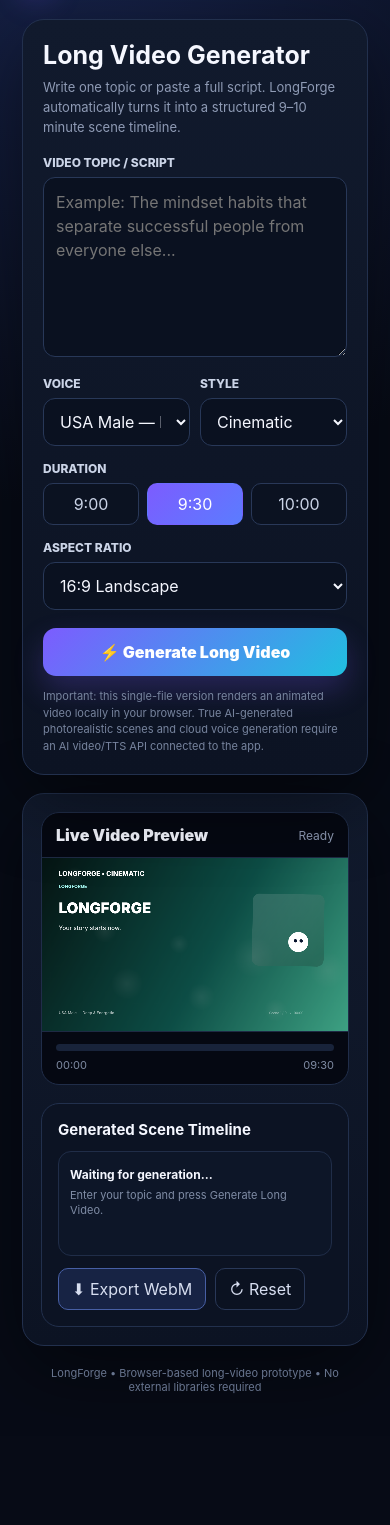
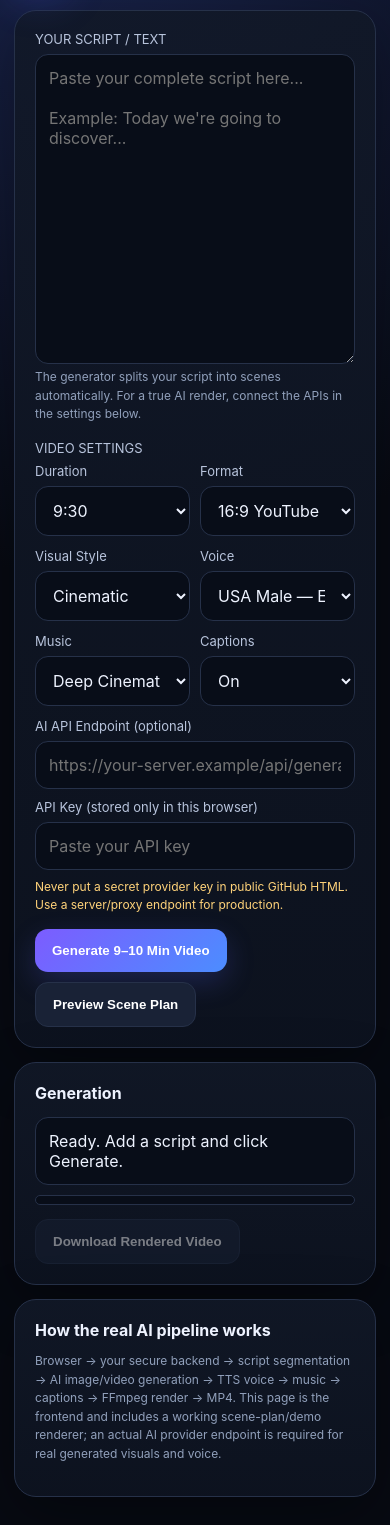
Before and after one commit to samirm987/Ai-, a plain HTML site: page index.html in a window 390 px wide. Shown: the part 82-1607 px from the top of the page. Before the commit the page ends 1518 px from the top, so only its background shows below. Drawn offline with Linux system fonts and the light colour scheme.

Commit message:
Add files via upload

```diff
--- a/index.html
+++ b/index.html
@@ -1,253 +1,80 @@
-<!DOCTYPE html>
+<!doctype html>
 <html lang="en">
 <head>
-<meta charset="UTF-8">
+<meta charset="utf-8">
 <meta name="viewport" content="width=device-width,initial-scale=1">
-<meta name="theme-color" content="#0b1020">
-<title>LongForge — Text to Long Video</title>
+<title>LongForge Pro — AI Long Video Studio</title>
 <style>
-*{box-sizing:border-box}
-:root{--bg:#070b16;--panel:#0e1527;--panel2:#121b31;--line:#22304d;--text:#f5f7ff;--muted:#8f9bb5;--accent:#7c5cff;--accent2:#20d9c3;--danger:#ff5c78}
-body{margin:0;background:radial-gradient(circle at 20% 0%,#17234b 0,#070b16 38%),#070b16;color:var(--text);font-family:Inter,system-ui,-apple-system,Segoe UI,Roboto,Arial,sans-serif;min-height:100vh}
-button,input,textarea,select{font:inherit}
-.app{max-width:1450px;margin:auto;padding:22px}
-.nav{display:flex;align-items:center;justify-content:space-between;margin-bottom:22px}
-.logo{display:flex;gap:11px;align-items:center}.logoMark{width:42px;height:42px;border-radius:13px;background:linear-gradient(135deg,#7c5cff,#20d9c3);display:grid;place-items:center;font-weight:1000;box-shadow:0 10px 30px #7c5cff44}.logo b{font-size:19px}.logo small{display:block;color:var(--muted);margin-top:2px}
-.badge{padding:8px 12px;border:1px solid #2b3b5e;background:#0d1527;border-radius:999px;color:#b9c4db;font-size:12px}
-.layout{display:grid;grid-template-columns:390px 1fr;gap:18px}
-.panel{background:linear-gradient(180deg,#111a2d,#0c1323);border:1px solid var(--line);border-radius:22px;box-shadow:0 24px 80px #0007}
-.controls{padding:20px;position:sticky;top:14px;height:max-content}
-h1{font-size:25px;margin:0 0 7px}.sub{color:var(--muted);font-size:13px;line-height:1.55;margin:0 0 18px}
-label{display:block;font-size:12px;font-weight:800;color:#cbd4e7;margin:15px 0 7px}
-textarea,input,select{width:100%;border:1px solid #283858;background:#0a1120;color:#f5f7ff;border-radius:12px;padding:12px;outline:none}
-textarea{min-height:180px;resize:vertical;line-height:1.5}
-textarea:focus,input:focus,select:focus{border-color:#6e5bff;box-shadow:0 0 0 3px #7c5cff1c}
-.row{display:grid;grid-template-columns:1fr 1fr;gap:10px}
-.duration{display:flex;gap:8px}.duration button{flex:1;padding:10px;border:1px solid #293858;background:#0b1221;color:#cbd4e7;border-radius:10px;cursor:pointer}.duration button.active{background:linear-gradient(135deg,#7c5cff,#5b7cff);border-color:transparent;color:#fff}
-.generate{width:100%;margin-top:18px;padding:14px;border:0;border-radius:13px;background:linear-gradient(135deg,#7c5cff,#20bfe0);color:white;font-weight:1000;cursor:pointer;box-shadow:0 14px 30px #7c5cff3d}
-.generate:disabled{opacity:.55;cursor:not-allowed}
-.note{font-size:11px;color:#77849e;line-height:1.5;margin-top:12px}
-.workspace{padding:18px}
-.preview{background:#050812;border:1px solid #202d49;border-radius:18px;overflow:hidden}
-.previewTop{display:flex;justify-content:space-between;align-items:center;padding:12px 14px;border-bottom:1px solid #1e2a44}
-.previewTitle{font-weight:900}.status{font-size:12px;color:#8e9ab3}
-#canvas{display:block;width:100%;aspect-ratio:16/9;background:#050812}
-.progressWrap{padding:12px 14px;border-top:1px solid #1e2a44}.bar{height:7px;background:#18233a;border-radius:99px;overflow:hidden}.bar i{display:block;height:100%;width:0;background:linear-gradient(90deg,#7c5cff,#20d9c3);border-radius:99px;transition:width .1s}.time{display:flex;justify-content:space-between;color:#7f8ba3;font-size:11px;margin-top:7px}
-.section{margin-top:18px;padding:16px;background:#0c1323;border:1px solid var(--line);border-radius:18px}
-.section h2{font-size:15px;margin:0 0 12px}.sceneList{display:grid;grid-template-columns:repeat(2,1fr);gap:10px}
-.scene{border:1px solid #202d48;border-radius:13px;padding:11px;background:#0d1628;min-height:105px}.scene b{font-size:12px}.scene span{display:block;color:#7f8ca5;font-size:11px;margin-top:5px;line-height:1.45}.scene.active{border-color:#7c5cff;background:#141d36;box-shadow:0 0 0 1px #7c5cff33}
-.actions{display:flex;gap:9px;flex-wrap:wrap;margin-top:12px}.action{border:1px solid #293858;background:#0b1221;color:#d7def0;border-radius:10px;padding:10px 13px;cursor:pointer}.action.primary{background:#172344;border-color:#475fa4}
-.footer{color:#68758f;text-align:center;font-size:11px;padding:20px}
-@media(max-width:900px){.layout{grid-template-columns:1fr}.controls{position:relative;top:0}.sceneList{grid-template-columns:1fr}}
+:root{--bg:#070a12;--panel:#101522;--panel2:#151b2a;--text:#eef3ff;--muted:#91a0bb;--a:#7c5cff;--b:#18c8ff;--line:#263149}
+*{box-sizing:border-box}body{margin:0;background:radial-gradient(circle at 20% 0,#19234b 0,#070a12 40%);color:var(--text);font-family:Inter,system-ui,Arial,sans-serif}
+.wrap{max-width:1050px;margin:auto;padding:24px}.brand{display:flex;align-items:center;gap:14px;margin-bottom:22px}.logo{width:52px;height:52px;border-radius:16px;background:linear-gradient(135deg,var(--a),var(--b));display:grid;place-items:center;font-weight:900;font-size:21px;box-shadow:0 12px 40px #4d65ff40}.brand h1{margin:0;font-size:25px}.brand p{margin:3px 0;color:var(--muted)}
+.card{background:linear-gradient(180deg,#111827e8,#0d1320e8);border:1px solid var(--line);border-radius:22px;padding:20px;margin:14px 0;box-shadow:0 18px 60px #0005}.grid{display:grid;grid-template-columns:1.5fr 1fr;gap:16px}@media(max-width:760px){.grid{grid-template-columns:1fr}.wrap{padding:14px}}
+label{display:block;font-size:13px;color:#b8c4dc;margin:0 0 7px}textarea,input,select{width:100%;border:1px solid var(--line);background:#080d18;color:var(--text);border-radius:13px;padding:13px;font:inherit;outline:none}textarea{min-height:310px;resize:vertical}input:focus,textarea:focus,select:focus{border-color:var(--a)}
+.row{display:grid;grid-template-columns:1fr 1fr;gap:10px;margin-bottom:12px}.row3{display:grid;grid-template-columns:1fr 1fr 1fr;gap:10px}.btn{border:0;border-radius:13px;padding:14px 17px;font-weight:800;cursor:pointer;color:white;background:linear-gradient(135deg,var(--a),#4c8dff);box-shadow:0 10px 28px #5d63ff35}.btn.secondary{background:#192236;border:1px solid var(--line);box-shadow:none}.btn:disabled{opacity:.45;cursor:not-allowed}.actions{display:flex;gap:10px;flex-wrap:wrap;margin-top:14px}.hint{font-size:12px;color:var(--muted);line-height:1.55}.status{padding:13px;border-radius:13px;background:#080d18;border:1px solid var(--line);margin-top:14px}.bar{height:10px;background:#080d18;border-radius:20px;overflow:hidden;border:1px solid var(--line)}.fill{height:100%;width:0;background:linear-gradient(90deg,var(--a),var(--b));transition:width .2s}.scene{padding:12px;border:1px solid var(--line);border-radius:13px;background:#0a0f1b;margin-top:8px}.scene b{font-size:13px}.small{font-size:12px;color:var(--muted);margin-top:4px}.warn{color:#ffd37a}.ok{color:#75f0b1}
 </style>
 </head>
 <body>
-<div class="app">
-  <div class="nav">
-    <div class="logo"><div class="logoMark">LF</div><div><b>LongForge</b><small>Text → Long Video Studio</small></div></div>
-    <div class="badge">9–10 MIN • 16:9 • ONE-CLICK RENDER</div>
-  </div>
+<div class="wrap">
+  <div class="brand"><div class="logo">LF</div><div><h1>LongForge Pro</h1><p>AI Long-Form Video Studio</p></div></div>
 
-  <div class="layout">
-    <aside class="panel controls">
-      <h1>Long Video Generator</h1>
-      <p class="sub">Write one topic or paste a full script. LongForge automatically turns it into a structured 9–10 minute scene timeline.</p>
-
-      <label>VIDEO TOPIC / SCRIPT</label>
-      <textarea id="prompt" placeholder="Example: The mindset habits that separate successful people from everyone else..."></textarea>
-
-      <div class="row">
+  <div class="card">
+    <div class="grid">
       <div>
-          <label>VOICE</label>
-          <select id="voice">
-            <option>USA Male — Deep & Energetic</option>
-            <option>USA Female — Warm & Professional</option>
-            <option>USA Male — Calm Documentary</option>
-            <option>USA Female — Motivational</option>
-          </select>
+        <label>YOUR SCRIPT / TEXT</label>
+        <textarea id="script" placeholder="Paste your complete script here...&#10;&#10;Example: Today we're going to discover..."></textarea>
+        <div class="hint">The generator splits your script into scenes automatically. For a true AI render, connect the APIs in the settings below.</div>
       </div>
       <div>
-          <label>STYLE</label>
-          <select id="style">
-            <option>Cinematic</option>
-            <option>Motivational</option>
-            <option>Documentary</option>
-            <option>Educational</option>
-            <option>Storytelling</option>
-          </select>
+        <label>VIDEO SETTINGS</label>
+        <div class="row"><div><label>Duration</label><select id="duration"><option value="540">9:00</option><option value="570" selected>9:30</option><option value="600">10:00</option></select></div><div><label>Format</label><select id="format"><option>16:9 YouTube</option><option>9:16 Shorts</option><option>1:1 Square</option></select></div></div>
+        <div class="row"><div><label>Visual Style</label><select id="style"><option>Cinematic</option><option>Documentary</option><option>Motivational</option><option>Educational</option><option>Storytelling</option></select></div><div><label>Voice</label><select id="voice"><option>USA Male — Energetic</option><option>USA Male — Deep</option><option>USA Female — Warm</option><option>USA Female — Professional</option></select></div></div>
+        <div class="row"><div><label>Music</label><select id="music"><option>Deep Cinematic</option><option>Motivational</option><option>Documentary</option><option>None</option></select></div><div><label>Captions</label><select id="captions"><option>On</option><option>Off</option></select></div></div>
+        <label>AI API Endpoint (optional)</label><input id="endpoint" placeholder="https://your-server.example/api/generate">
+        <label style="margin-top:10px">API Key (stored only in this browser)</label><input id="key" type="password" placeholder="Paste your API key">
+        <div class="hint warn" style="margin-top:8px">Never put a secret provider key in public GitHub HTML. Use a server/proxy endpoint for production.</div>
+        <div class="actions"><button class="btn" id="generate">Generate 9–10 Min Video</button><button class="btn secondary" id="demo">Preview Scene Plan</button></div>
+      </div>
     </div>
   </div>
 
-      <label>DURATION</label>
-      <div class="duration">
-        <button data-sec="540">9:00</button>
-        <button data-sec="570" class="active">9:30</button>
-        <button data-sec="600">10:00</button>
+  <div class="card">
+    <b>Generation</b>
+    <div class="status" id="status">Ready. Add a script and click Generate.</div>
+    <div class="bar" style="margin-top:10px"><div class="fill" id="fill"></div></div>
+    <div id="scenes"></div>
+    <div class="actions"><button class="btn secondary" id="download" disabled>Download Rendered Video</button></div>
   </div>
 
-      <label>ASPECT RATIO</label>
-      <select id="ratio"><option>16:9 Landscape</option><option>9:16 Vertical</option><option>1:1 Square</option></select>
-
-      <button class="generate" id="generate">⚡ Generate Long Video</button>
-      <div class="note">Important: this single-file version renders an animated video locally in your browser. True AI-generated photorealistic scenes and cloud voice generation require an AI video/TTS API connected to the app.</div>
-    </aside>
-
-    <main class="panel workspace">
-      <div class="preview">
-        <div class="previewTop"><div class="previewTitle">Live Video Preview</div><div class="status" id="status">Ready</div></div>
-        <canvas id="canvas" width="1280" height="720"></canvas>
-        <div class="progressWrap"><div class="bar"><i id="progress"></i></div><div class="time"><span id="elapsed">00:00</span><span id="total">09:30</span></div></div>
-      </div>
-
-      <div class="section">
-        <h2>Generated Scene Timeline</h2>
-        <div class="sceneList" id="scenes"><div class="scene"><b>Waiting for generation…</b><span>Enter your topic and press Generate Long Video.</span></div></div>
-        <div class="actions">
-          <button class="action primary" id="download" disabled>⬇ Export WebM</button>
-          <button class="action" id="reset">↻ Reset</button>
+  <div class="card">
+    <b>How the real AI pipeline works</b>
+    <p class="hint">Browser → your secure backend → script segmentation → AI image/video generation → TTS voice → music → captions → FFmpeg render → MP4. This page is the frontend and includes a working scene-plan/demo renderer; an actual AI provider endpoint is required for real generated visuals and voice.</p>
   </div>
 </div>
-    </main>
-  </div>
-  <div class="footer">LongForge • Browser-based long-video prototype • No external libraries required</div>
-</div>
-
 <script>
 const $=id=>document.getElementById(id);
-let duration=570, rendering=false, mediaRecorder=null, chunks=[], raf=0, start=0, stream=null;
-
-document.querySelectorAll('.duration button').forEach(b=>b.onclick=()=>{
-  document.querySelectorAll('.duration button').forEach(x=>x.classList.remove('active'));
-  b.classList.add('active'); duration=+b.dataset.sec;
-  $('total').textContent=fmt(duration);
-});
-
-function fmt(s){s=Math.max(0,Math.floor(s));return String(Math.floor(s/60)).padStart(2,'0')+':'+String(s%60).padStart(2,'0')}
-function hash(s){let h=0;for(let i=0;i<s.length;i++)h=(h*31+s.charCodeAt(i))|0;return Math.abs(h)}
-function makeScenes(text){
-  const seed=hash(text||'LongForge');
-  const words=(text||'Your powerful story begins here.').trim().split(/\s+/);
-  const count=Math.max(12,Math.min(18,Math.round(duration/34)));
-  const labels=['HOOK','THE PROBLEM','WHY IT MATTERS','THE SHIFT','KEY IDEA #1','KEY IDEA #2','KEY IDEA #3','REAL-WORLD EXAMPLE','THE TURNING POINT','DEEP DIVE','COMMON MISTAKE','BETTER APPROACH','ACTION STEP #1','ACTION STEP #2','ACTION STEP #3','THE BIG LESSON','FINAL PUSH','OUTRO'];
-  const scenes=[];
-  for(let i=0;i<count;i++){
-    const a=Math.floor(i*words.length/count), b=Math.max(a+1,Math.floor((i+1)*words.length/count));
-    let line=words.slice(a,b).join(' ');
-    if(line.length<45) line=(words.slice(Math.max(0,a-8),Math.min(words.length,b+8)).join(' '));
-    scenes.push({title:labels[i]||('SCENE '+(i+1)),text:line||'A new chapter of the story unfolds.',seed:seed+i*97,dur:duration/count});
+function splitScript(t,n){let s=t.replace(/\s+/g,' ').trim(); if(!s)return []; let words=s.split(' '), count=Math.max(1,Math.ceil(words.length/(n/7))); let out=[]; for(let i=0;i<words.length;i+=count)out.push(words.slice(i,i+count).join(' ')); return out;}
+function scenePlan(){let t=$('script').value;let dur=+$('duration').value;let parts=splitScript(t,dur); if(!parts.length){alert('Please paste your script first.');return []} let target=Math.max(1,Math.round(dur/7)); if(parts.length>target)parts=parts.slice(0,target); return parts.map((x,i)=>({i:i+1,text:x,time:Math.min(7,dur/(parts.length))}));}
+function showPlan(){let p=scenePlan(); if(!p.length)return; $('scenes').innerHTML=p.map(x=>`<div class="scene"><b>Scene ${x.i}</b><div class="small">${x.text}</div></div>`).join(''); $('status').innerHTML=`<span class="ok">Scene plan ready:</span> ${p.length} scenes for ${$('duration').selectedOptions[0].text}.`;}
+$('demo').onclick=showPlan;
+$('generate').onclick=async()=>{
+ let script=$('script').value.trim(); if(!script){alert('Please paste your script first.');return}
+ let endpoint=$('endpoint').value.trim(); let plan=scenePlan(); showPlan();
+ $('generate').disabled=true;$('download').disabled=true;
+ if(endpoint){
+   $('status').textContent='Sending secure generation request to your AI backend…'; $('fill').style.width='8%';
+   try{
+    let r=await fetch(endpoint,{method:'POST',headers:{'Content-Type':'application/json'},body:JSON.stringify({script,duration:+$('duration').value,format:$('format').value,style:$('style').value,voice:$('voice').value,music:$('music').value,captions:$('captions').value,scenes:plan})});
+    if(!r.ok)throw Error('API returned '+r.status);
+    let data=await r.json(); $('fill').style.width='100%'; $('status').innerHTML='<span class="ok">AI job submitted successfully.</span> '+(data.message||'Check your backend job status.');
+    if(data.videoUrl){$('download').disabled=false;$('download').onclick=()=>location.href=data.videoUrl;}
+   }catch(e){$('status').innerHTML='<span class="warn">Backend error:</span> '+e.message+' — check the endpoint and CORS.';}
+   $('generate').disabled=false;return;
  }
-  return scenes;
-}
-let scenes=[];
-
-function draw(t, sceneIndex=0, local=0){
-  const c=$('canvas'),ctx=c.getContext('2d'),w=c.width,h=c.height;
-  const s=scenes[sceneIndex]||{title:'LONGFORGE',text:'Your story starts now.',seed:7};
-  const k=(s.seed%1000)/1000;
-  const grad=ctx.createLinearGradient(0,0,w,h);
-  const palettes=[
-    ['#07132d','#142f6b','#0bc7c0'],['#180b32','#48208a','#ff5f91'],
-    ['#071d1b','#126e63','#58e6bb'],['#17110a','#714516','#ffc857'],
-    ['#090d18','#253a70','#8f7cff']
-  ][s.seed%5];
-  grad.addColorStop(0,palettes[0]);grad.addColorStop(.55,palettes[1]);grad.addColorStop(1,palettes[2]);
-  ctx.fillStyle=grad;ctx.fillRect(0,0,w,h);
-
-  // animated cinematic glow/orbs
-  for(let i=0;i<8;i++){
-    const x=w*(.1+((i*1.73+k)%1)*.9), y=h*(.1+((i*.91+k+local*.025)%1)*.85);
-    const r=35+55*((i*17+s.seed)%100)/100;
-    const g=ctx.createRadialGradient(x,y,0,x,y,r);
-    g.addColorStop(0,'rgba(255,255,255,.10)');g.addColorStop(1,'rgba(255,255,255,0)');
-    ctx.fillStyle=g;ctx.beginPath();ctx.arc(x,y,r,0,Math.PI*2);ctx.fill();
-  }
-
-  ctx.fillStyle='rgba(0,0,0,.30)';ctx.fillRect(0,0,w,h);
-  ctx.fillStyle='#ffffff';ctx.font='800 28px Inter,Arial';ctx.fillText('LONGFORGE • '+$('style').value.toUpperCase(),70,75);
-  ctx.fillStyle='#9feee8';ctx.font='800 19px Inter,Arial';ctx.fillText(s.title,70,125);
-
-  // large title
-  ctx.fillStyle='#fff';ctx.font='900 62px Inter,Arial';
-  const title=s.title;
-  ctx.fillText(title,70,230);
-
-  // script text, wrapped
-  ctx.font='500 25px Inter,Arial';ctx.fillStyle='rgba(255,255,255,.88)';
-  const max=760, words=s.text.split(/\s+/);let line='',yy=300;
-  for(const word of words){
-    const test=line?line+' '+word:word;
-    if(ctx.measureText(test).width>max){ctx.fillText(line,70,yy);yy+=38;line=word;if(yy>430)break}else line=test;
-  }
-  if(line&&yy<=430)ctx.fillText(line,70,yy);
-
-  // right-side animated "video" panel
-  const px=w-400, py=150, pw=300, ph=300;
-  ctx.save();ctx.translate(px+pw/2,py+ph/2);ctx.rotate(Math.sin(t*.0006+s.seed)*.025);
-  const rr=28;ctx.beginPath();ctx.roundRect(-pw/2,-ph/2,pw,ph,rr);ctx.clip();
-  const imgG=ctx.createLinearGradient(-pw/2,-ph/2,pw/2,ph/2);imgG.addColorStop(0,'#ffffff22');imgG.addColorStop(1,'#00000033');ctx.fillStyle=imgG;ctx.fillRect(-pw/2,-ph/2,pw,ph);
-  ctx.fillStyle='#fff';ctx.beginPath();ctx.arc(Math.sin(t*.001+s.seed)*65,Math.cos(t*.0011+s.seed)*65,42,0,Math.PI*2);ctx.fill();
-  ctx.fillStyle='#07132d';ctx.beginPath();ctx.arc(Math.sin(t*.001+s.seed)*65-12,Math.cos(t*.0011+s.seed)*65-5,7,0,Math.PI*2);ctx.fill();
-  ctx.beginPath();ctx.arc(Math.sin(t*.001+s.seed)*65+12,Math.cos(t*.0011+s.seed)*65-5,7,0,Math.PI*2);ctx.fill();
-  ctx.restore();
-
-  ctx.fillStyle='rgba(255,255,255,.62)';ctx.font='600 16px Inter,Arial';ctx.fillText($('voice').value,70,h-70);
-  ctx.fillStyle='rgba(255,255,255,.45)';ctx.font='500 14px Inter,Arial';ctx.fillText('Scene '+(sceneIndex+1)+' / '+scenes.length+'   •   '+fmt(local),w-330,h-70);
-}
-
-function showScenes(){
-  $('scenes').innerHTML=scenes.map((s,i)=>`<div class="scene" id="scene${i}"><b>${i+1}. ${escapeHtml(s.title)}</b><span>${escapeHtml(s.text.slice(0,150))}${s.text.length>150?'…':''}</span></div>`).join('');
-}
-function escapeHtml(x){return String(x).replace(/[&<>"']/g,m=>({'&':'&amp;','<':'&lt;','>':'&gt;','"':'&quot;',"'":'&#39;'}[m]) )}
-
-async function generate(){
-  if(rendering)return;
-  const text=$('prompt').value.trim();
-  if(!text){alert('Please enter a topic or script first.');return}
-  rendering=true;$('generate').disabled=true;$('download').disabled=true;$('status').textContent='Generating timeline…';
-  scenes=makeScenes(text);showScenes();
-  await new Promise(r=>setTimeout(r,500));
-  chunks=[];start=performance.now();
-  try{
-    stream=$('canvas').captureStream(30);
-    mediaRecorder=new MediaRecorder(stream,{mimeType:'video/webm;codecs=vp9'});
-  }catch(e){
-    stream=$('canvas').captureStream(30);
-    mediaRecorder=new MediaRecorder(stream);
-  }
-  mediaRecorder.ondataavailable=e=>{if(e.data.size)chunks.push(e.data)};
-  mediaRecorder.onstop=()=>{
-    const blob=new Blob(chunks,{type:'video/webm'});
-    $('download').disabled=false;$('download').onclick=()=>{
-      const a=document.createElement('a');a.href=URL.createObjectURL(blob);a.download='LongForge_'+duration+'s.webm';a.click();
-      setTimeout(()=>URL.revokeObjectURL(a.href),5000);
+ $('status').innerHTML='<span class="warn">Demo render:</span> no AI backend is connected. Creating a browser preview video so the button works.';
+ let canvas=document.createElement('canvas'); canvas.width=1280;canvas.height=720; let ctx=canvas.getContext('2d'); let stream=canvas.captureStream(30); let rec=new MediaRecorder(stream,{mimeType:'video/webm'}), chunks=[]; rec.ondataavailable=e=>{if(e.data.size)chunks.push(e.data)}; rec.onstop=()=>{let blob=new Blob(chunks,{type:'video/webm'});let u=URL.createObjectURL(blob);$('download').disabled=false;$('download').onclick=()=>{let a=document.createElement('a');a.href=u;a.download='longforge-preview.webm';a.click()};$('status').innerHTML='<span class="ok">Preview video ready.</span> Connect an AI backend to render real AI scenes, voice and MP4.';$('generate').disabled=false};
+ rec.start(); let start=performance.now(), total=+ $('duration').value*1000, frame;
+ function draw(now){let elapsed=now-start, pct=Math.min(100,elapsed/total*100); $('fill').style.width=pct+'%'; let idx=Math.min(plan.length-1,Math.floor(elapsed/7000)); ctx.fillStyle='#070a12';ctx.fillRect(0,0,1280,720);let g=ctx.createLinearGradient(0,0,1280,720);g.addColorStop(0,'#3420a8');g.addColorStop(1,'#08a8d8');ctx.fillStyle=g;ctx.fillRect(0,0,1280,720);ctx.fillStyle='white';ctx.font='bold 52px Arial';ctx.fillText('LONGFORGE PRO',70,110);ctx.font='bold 38px Arial';let text=plan[idx]?.text||'Generating scene...';let words=text.split(' '),line='',y=300;for(let w of words){if((line+w).length>38){ctx.fillText(line,70,y);y+=55;line=''}line+=w+' '}ctx.fillText(line,70,y);ctx.font='24px Arial';ctx.fillText(`Scene ${idx+1}/${plan.length}  •  ${Math.round(pct)}%`,70,630); if(elapsed<total)frame=requestAnimationFrame(draw);else rec.stop();}
+ frame=requestAnimationFrame(draw);
 };
-    $('status').textContent='Render complete • Export ready';
-    $('generate').disabled=false;rendering=false;
-  };
-  mediaRecorder.start(1000);
-  tick();
-}
-function tick(){
-  if(!rendering)return;
-  const elapsed=(performance.now()-start)/1000;
-  const p=Math.min(1,elapsed/duration);
-  const pos=p*duration;
-  let acc=0,idx=0;
-  for(let i=0;i<scenes.length;i++){if(pos>=acc && pos<acc+scenes[i].dur){idx=i;break}acc+=scenes[i].dur}
-  const local=Math.max(0,pos-acc);
-  draw(performance.now(),idx,local);
-  document.querySelectorAll('.scene').forEach((x,i)=>x.classList.toggle('active',i===idx));
-  $('progress').style.width=(p*100)+'%';$('elapsed').textContent=fmt(pos);
-  $('status').textContent='Rendering • '+Math.round(p*100)+'%';
-  if(elapsed>=duration){
-    rendering=false;draw(performance.now(),scenes.length-1,scenes.at(-1).dur);
-    mediaRecorder.stop();if(stream)stream.getTracks().forEach(t=>t.stop());return;
-  }
-  raf=requestAnimationFrame(tick);
-}
-$('reset').onclick=()=>{if(rendering)return;location.reload()};
-$('generate').onclick=generate;
-draw(0,0,0);
 </script>
-</body>
-</html>
+</body></html>
```
Lines whose indentation alone changed are shown as unchanged.
